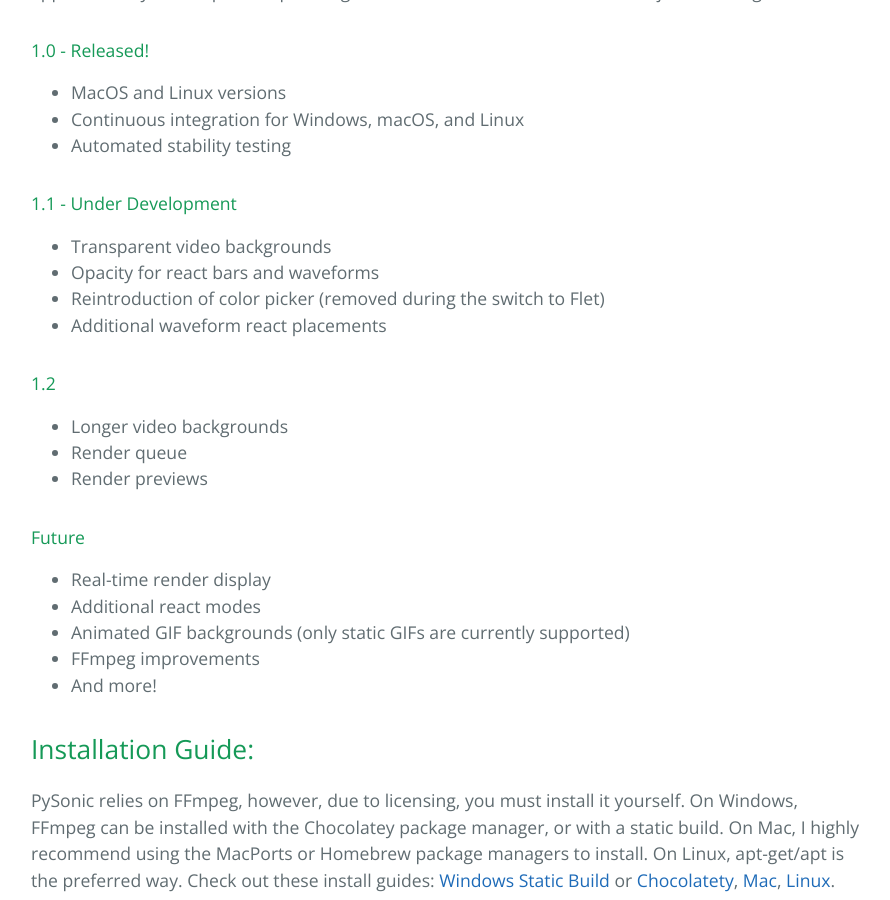
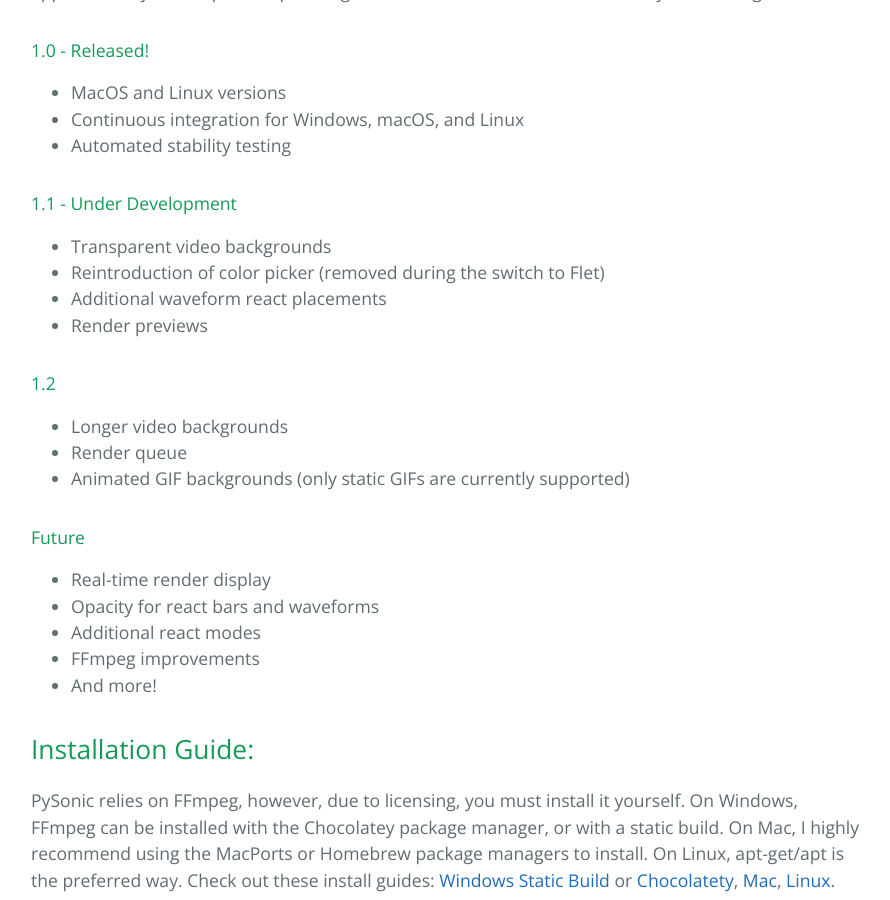
Before and after one commit to JKeller45/PySonic, a Jekyll site: the page built from index.md, in a window 1280 px wide and 900 px high, scrolled down 1962 px. Shown: the whole window, without its empty margins (193-1083 px from the left). Built offline with Jekyll 4.4.1, drawn with Linux system fonts in a browser that asks for light colours; our own code applies the rules of GitHub Pages for plain Markdown files.

```diff
--- a/index.md
+++ b/index.md
@@ -54,21 +54,21 @@ This is not meant to be a definitive roadmap with all planned features. It is in
 #### 1.1 - Under Development
 
 - Transparent video backgrounds
-- Opacity for react bars and waveforms
 - Reintroduction of color picker (removed during the switch to Flet)
 - Additional waveform react placements
+- Render previews
 
 #### 1.2
 
 - Longer video backgrounds
 - Render queue
-- Render previews
+- Animated GIF backgrounds (only static GIFs are currently supported)
 
 #### Future
 
 - Real-time render display
+- Opacity for react bars and waveforms
 - Additional react modes
-- Animated GIF backgrounds (only static GIFs are currently supported)
 - FFmpeg improvements
 - And more!
 
```
